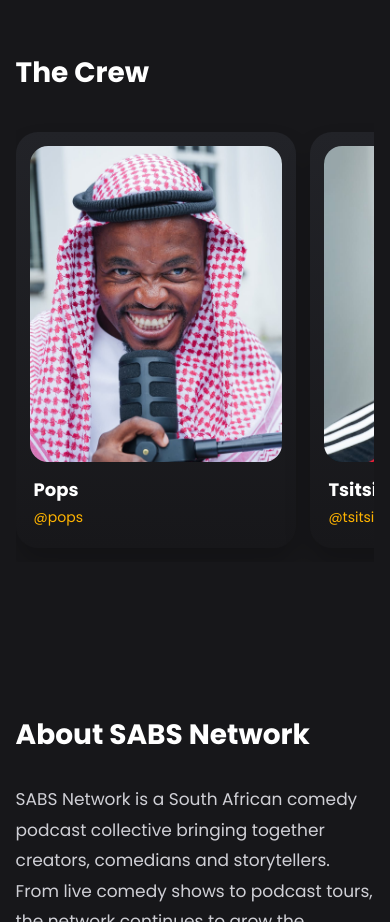
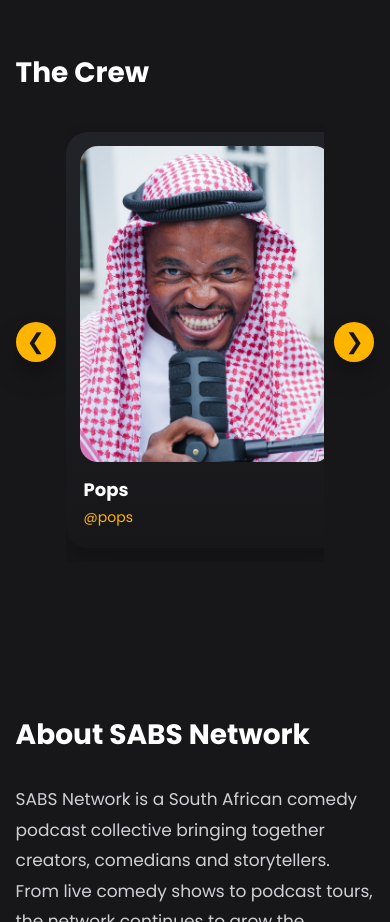
Before and after one commit to Deevenge/sabs-network, a plain HTML site: page index.html in a window 390 px wide. Shown: the part 8160-9082 px from the top of the page. Drawn offline with Linux system fonts and the light colour scheme.

Commit message:
fixed slider

```diff
--- a/css/style.css
+++ b/css/style.css
@@ -901,16 +901,25 @@
 }
 
 .crew-slider-wrap{
-display:block;
+display:flex;
+align-items:center;
+gap:10px;
 }
 
 .crew-slider{
 gap:14px;
 padding:10px 0 14px;
+flex:1 1 auto;
 }
 
 .slider-arrow{
-display:none;
+display:flex;
+width:40px;
+height:40px;
+font-size:22px;
+align-items:center;
+justify-content:center;
+flex:0 0 auto;
 }
 
 .crew-card{
--- a/js/script.js
+++ b/js/script.js
@@ -191,11 +191,8 @@
       return;
     }
 
+    stopAutoSlide();
     openCrewModal(clickedCard);
-  });
-
-  ["pointerdown", "wheel", "touchstart", "mouseenter", "focusin"].forEach((eventName) => {
-    crewSlider.addEventListener(eventName, stopAutoSlide, { passive: true });
   });
 
   const autoScroll = () => {
```
